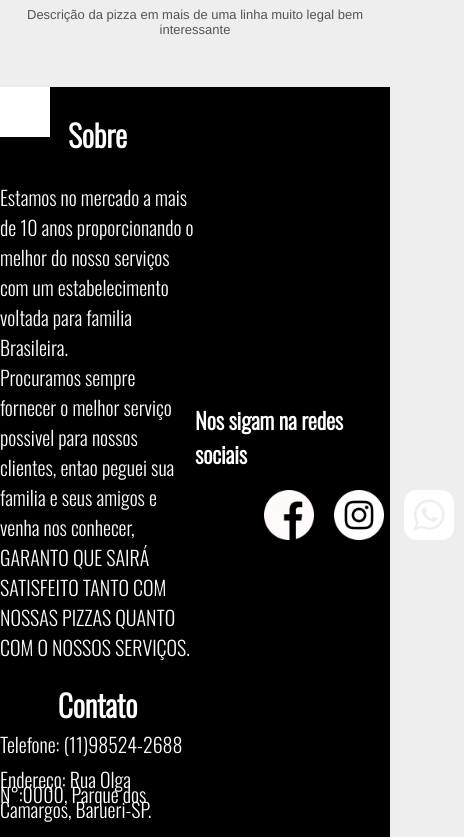
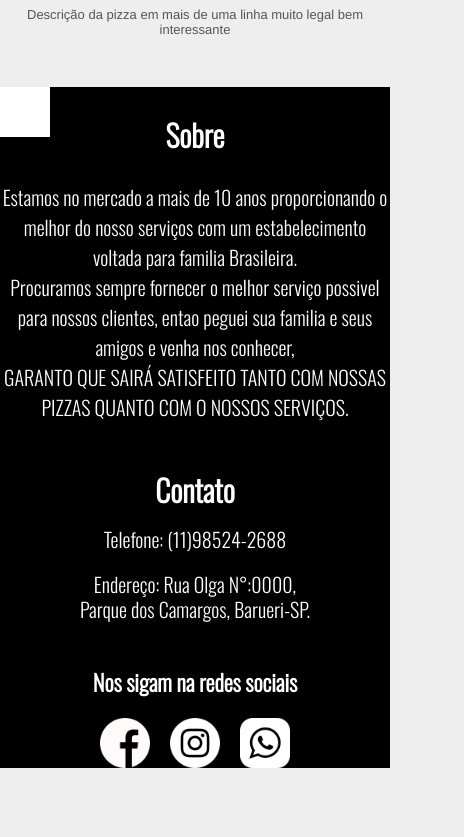
Before and after one commit to LucasCerqueiraalves/Pizzaria-, a plain HTML site: page index.html in a window 390 px wide. Shown: the part 2632-3469 px from the top of the page, 464 px wide, since content can reach past the window. After the commit the page ends 3400 px from the top, so only its background shows below. Drawn offline with nearby package versions, Linux system fonts and the light colour scheme; files whose address does not match are found by name; a web font is replaced by a local one.

Commit message:
Arrumando a responsvidade do site

```diff
--- a/index.html
+++ b/index.html
@@ -132,7 +132,7 @@
                 <div class="contato">
                     <h2>Contato</h2>
                     <p>Telefone: (11)98524-2688</p>
-                    <p>Endereço: Rua Olga N°:0000, Parque dos Camargos, Barueri-SP.</p>
+                    <p>Endereço: Rua Olga N°:0000,<br/>Parque dos Camargos, Barueri-SP.</p>
                 </div>
             </div>
             <div class="areaRight">
--- a/style.css
+++ b/style.css
@@ -458,7 +458,7 @@ footer {
 }
 .areaLeft .contato {
     font-size: 20px;
-    line-height: 15px;
+    line-height: 25px;
     margin-bottom: 5px;
 }
 .areaLeft .contato h2 {
@@ -626,3 +626,30 @@ footer {
         display:block;
     }
 }
+
+@media (min-width: 320px) and (max-width: 425px){
+
+    .area-footer {
+        display: flex;
+        flex-direction: column;
+    }
+    .areaLeft{
+        width: 100%;
+        display: flex;
+        justify-content: center;
+        align-items: center;
+        flex-direction: column;
+        text-align: center;
+    }
+    .areaLeft .contato {
+        line-height: 25px;
+    }
+    .areaRight {
+        width: 100%;
+    }
+    .redesociais {
+        display: flex;
+        justify-content: center;
+        align-items: center;
+    }
+}
```
